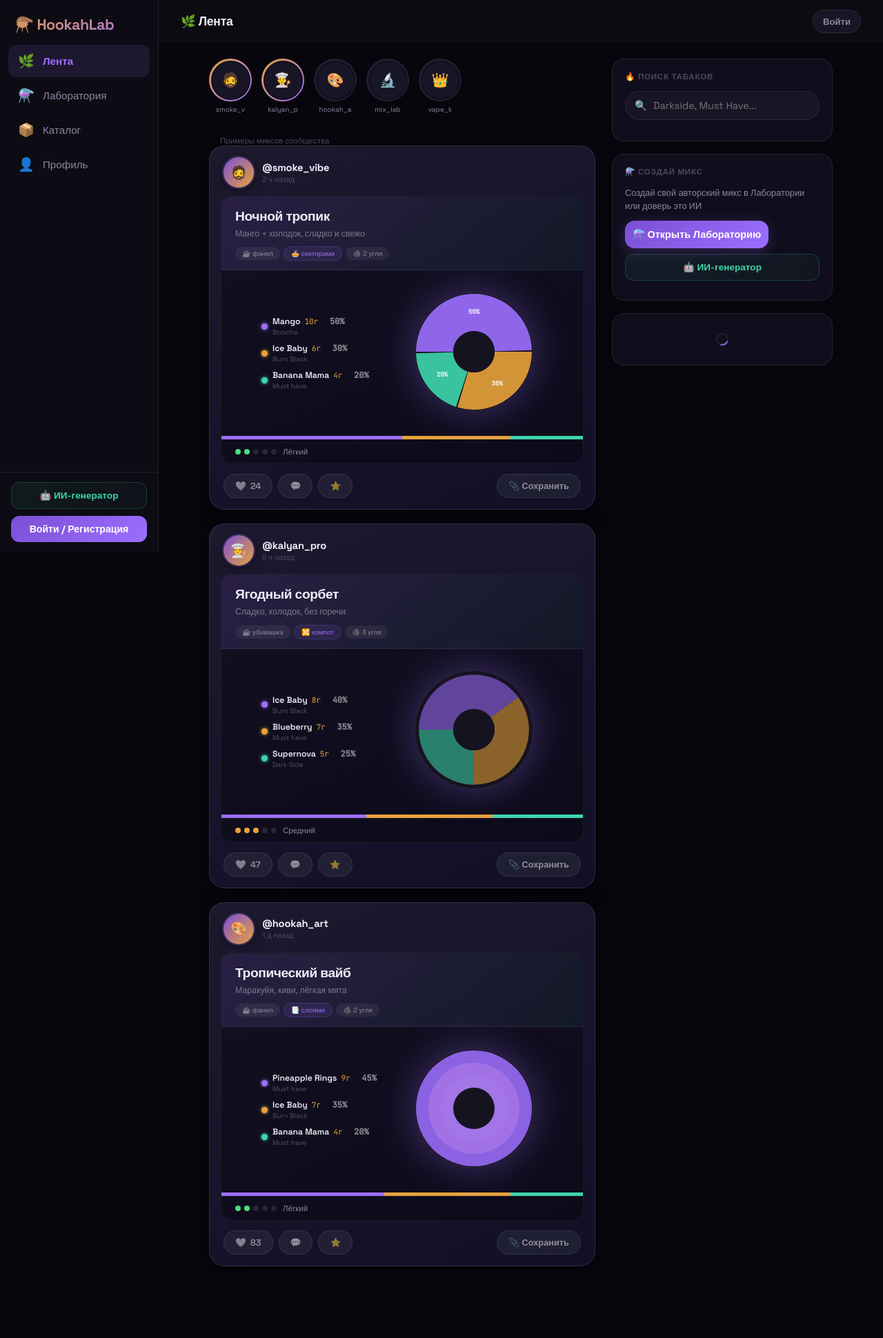
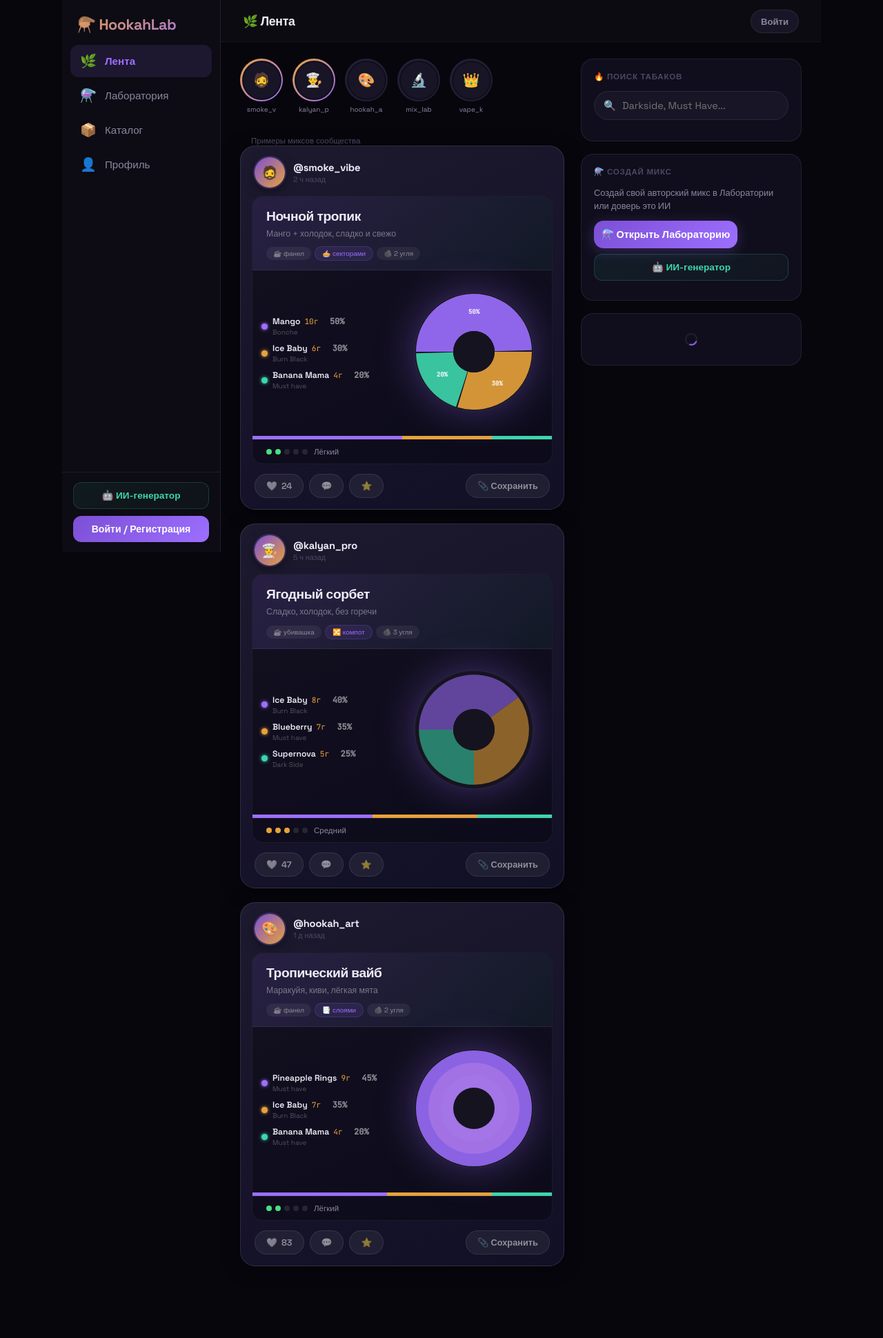
Before and after one commit to Fortop1an0-bfs/Hookah-bot, a FastAPI app: page / in a window 1280 px wide. Shown: the whole page at 69% size. Run offline with FastAPI, Linux system fonts and the light colour scheme; data that the repository does not hold is empty; parts of the project's set-up code (start-up, migrations or seed data) failed here and were passed over.

Commit message:
Center whole app: max-width 1100px, sidebar sticky not fixed
- #app max-width:1100px margin:0 auto — whole layout centered on screen
- sidebar position:sticky (respects #app container)
- content-wrap: removed margin-left (no longer needed)

Co-Authored-By: Claude Sonnet 4.6 <noreply@anthropic.com>

```diff
--- a/social/templates/social.html
+++ b/social/templates/social.html
@@ -20,10 +20,10 @@
 html,body{min-height:100vh;background:var(--bg);color:var(--text);font-family:'Space Grotesk',sans-serif;overflow-x:hidden}
 
 /* ── DESKTOP LAYOUT ── */
-#app{display:flex;min-height:100vh}
+#app{display:flex;min-height:100vh;max-width:1100px;margin:0 auto;position:relative}
 
 .sidebar{
-  width:var(--sidebar-w);flex-shrink:0;position:fixed;left:0;top:0;height:100vh;
+  width:var(--sidebar-w);flex-shrink:0;position:sticky;left:0;top:0;height:100vh;
   background:rgba(14,12,20,0.97);border-right:1px solid var(--border);
   display:flex;flex-direction:column;z-index:100;backdrop-filter:blur(20px);
   overflow:hidden;
@@ -72,8 +72,7 @@ html,body{min-height:100vh;background:var(--bg);color:var(--text);font-family:'S
 .sidebar-login-btn:hover{transform:translateY(-1px);box-shadow:0 4px 20px rgba(157,111,255,0.3)}
 
 .content-wrap{
-  margin-left:var(--sidebar-w);flex:1;min-height:100vh;
-  max-width:calc(100% - var(--sidebar-w));
+  flex:1;min-height:100vh;min-width:0;
 }
 
 /* ── PAGES ── */
```
